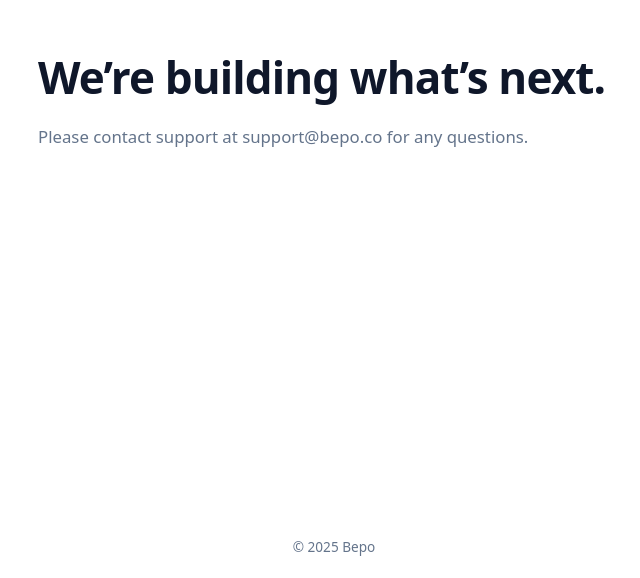
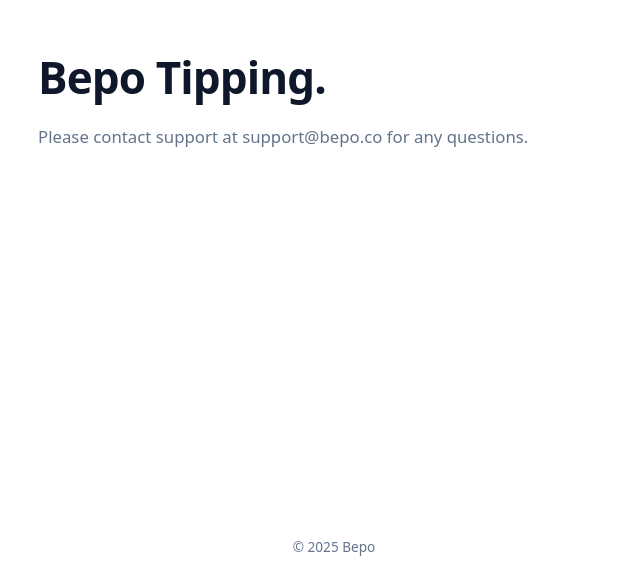
Before and after one commit to IanBepo/bepoco, a plain HTML site: page index.html in a window 1280 px wide. Shown: the part 222-800 px from the top of the page, without its empty margins (306-946 px from the left). Drawn offline with Linux system fonts and the light colour scheme.

Commit message:
Update index.html

```diff
--- a/index.html
+++ b/index.html
@@ -72,7 +72,7 @@
 
 <body>
   <main>
-    <h1>We’re building what’s next.</h1>
+    <h1>Bepo Tipping.</h1>
     <p>
       Please contact support at support@bepo.co for any questions.
     </p>
```
